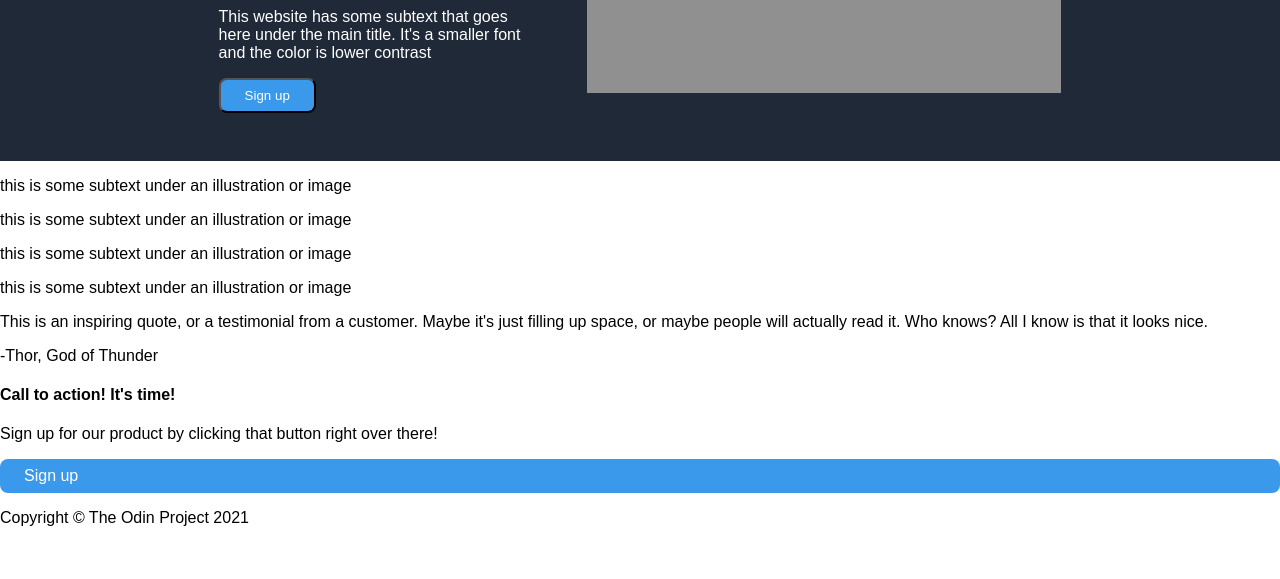
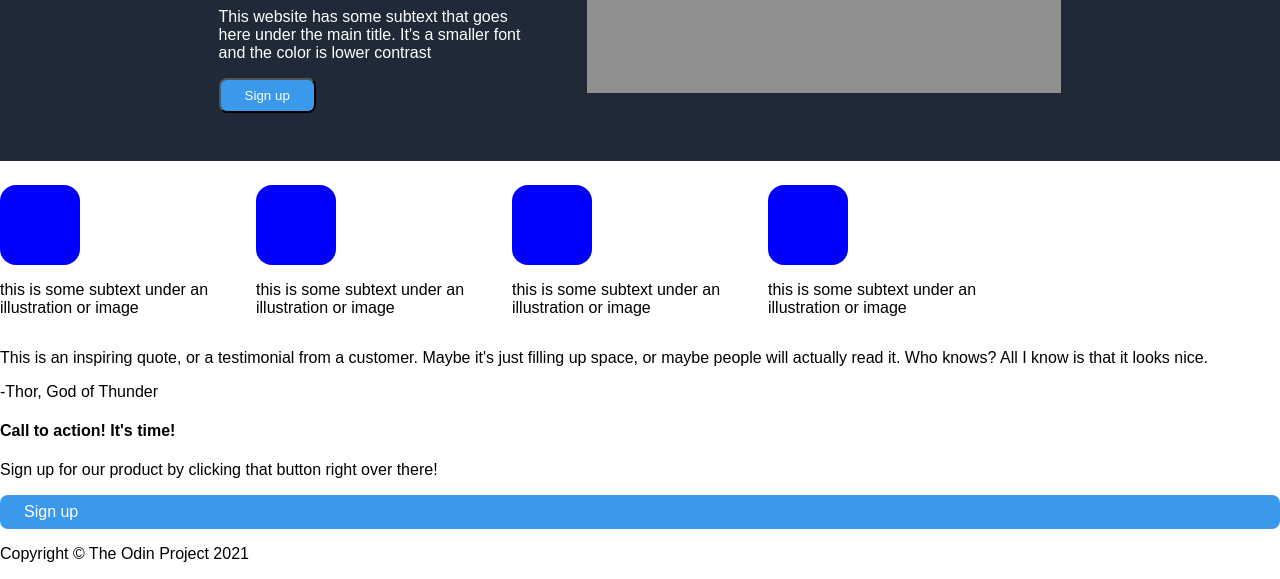
Before and after one commit to vvatsxn/landing-page, a plain HTML site: page index.html in a window 1280 px wide. Shown: the part 260-839 px from the top of the page. Before the commit the page ends 803 px from the top, so only its background shows below. Drawn offline with Linux system fonts and the light colour scheme.

Commit message:
css changes

```diff
--- a/index.html
+++ b/index.html
@@ -38,21 +38,25 @@
     </section>
     <section class="some-random-information">
       <div class="example-img-container">
+        <div class="placeholder-box"></div>
         <p class="container-txt">
           this is some subtext under an illustration or image
         </p>
       </div>
       <div class="example-img-container">
+        <div class="placeholder-box"></div>
         <p class="container-txt">
           this is some subtext under an illustration or image
         </p>
       </div>
       <div class="example-img-container">
+        <div class="placeholder-box"></div>
         <p class="container-txt">
           this is some subtext under an illustration or image
         </p>
       </div>
       <div class="example-img-container">
+        <div class="placeholder-box"></div>
         <p class="container-txt">
           this is some subtext under an illustration or image
         </p>
--- a/style.css
+++ b/style.css
@@ -64,3 +64,24 @@ h1 {
   padding: 8px 24px;
   border-radius: 8px;
 }
+
+/*// RANDOM INFORMATION SECTION //*/
+
+.some-random-information {
+  margin-top: 24px;
+  display: flex;
+  align-items: center;
+  justify-content: center;
+  width: 80%;
+}
+
+.placeholder-box {
+  width: 80px;
+  height: 80px;
+  border-radius: 16px;
+  background-color: blue;
+}
+
+.container-text {
+  align-items: center;
+}
```
